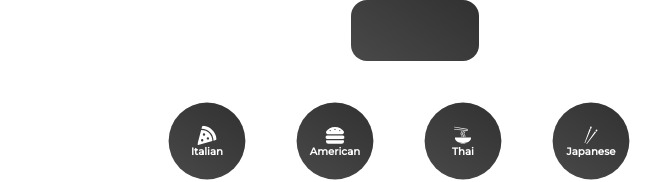
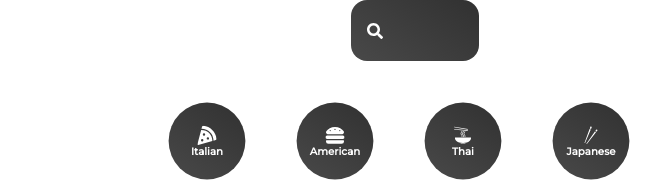
Before and after one commit to mraltun/recipe-app-spoonacular, a React (Create React App) app: page / in a window 1280 px wide. Shown: the top 182 px of the page, without its empty margins (225-886 px from the left). Built offline with nearby package versions, Linux system fonts and the light colour scheme; no server answers.

Commit message:
Added state and submit handler in Search

```diff
--- a/src/components/Search.jsx
+++ b/src/components/Search.jsx
@@ -3,10 +3,21 @@ import styled from "styled-components";
 import { FaSearch } from "react-icons/fa";
 
 const Search = () => {
+  const [input, setInput] = useState("");
+
+  const submitHandler = (e) => {
+    e.preventDefault();
+  };
+
   return (
-    <FormStyle>
+    <FormStyle onSubmit={submitHandler}>
       <div>
-        <input type='text' />
+        <FaSearch />
+        <input
+          onChange={(e) => setInput(e.target.value)}
+          type='text'
+          value={input}
+        />
       </div>
     </FormStyle>
   );
```
